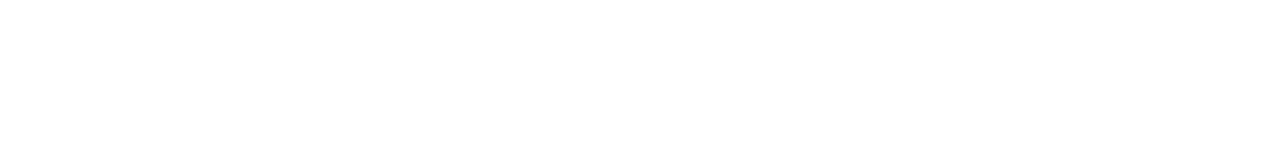
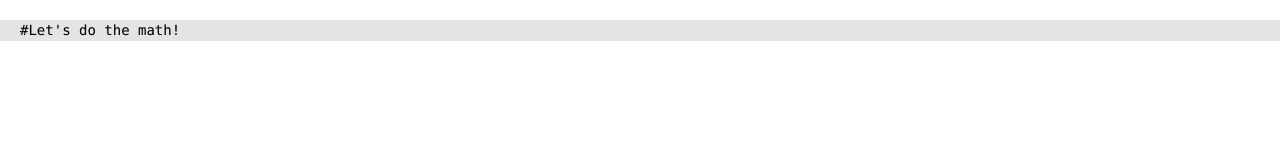
Before and after one commit to grimalschi/calque, a plain HTML site: page index.html in a window 1280 px wide. Drawn offline with Linux system fonts and the light colour scheme.

Commit message:
Favicon update

```diff
--- a/index.html
+++ b/index.html
@@ -24,7 +24,7 @@
 <body>
     <div class="interface">
         <div class="output" id="output"></div>
-        <textarea class="input" id="input" spellcheck="false"></textarea>
+        <textarea class="input" id="input" spellcheck="false">#Let's do the math!</textarea>
     </div>
-    </body>
+</body>
 </html>
```
Also changed, not shown: README.md, favicon.png, logo.png (deleted), 1 other file.
